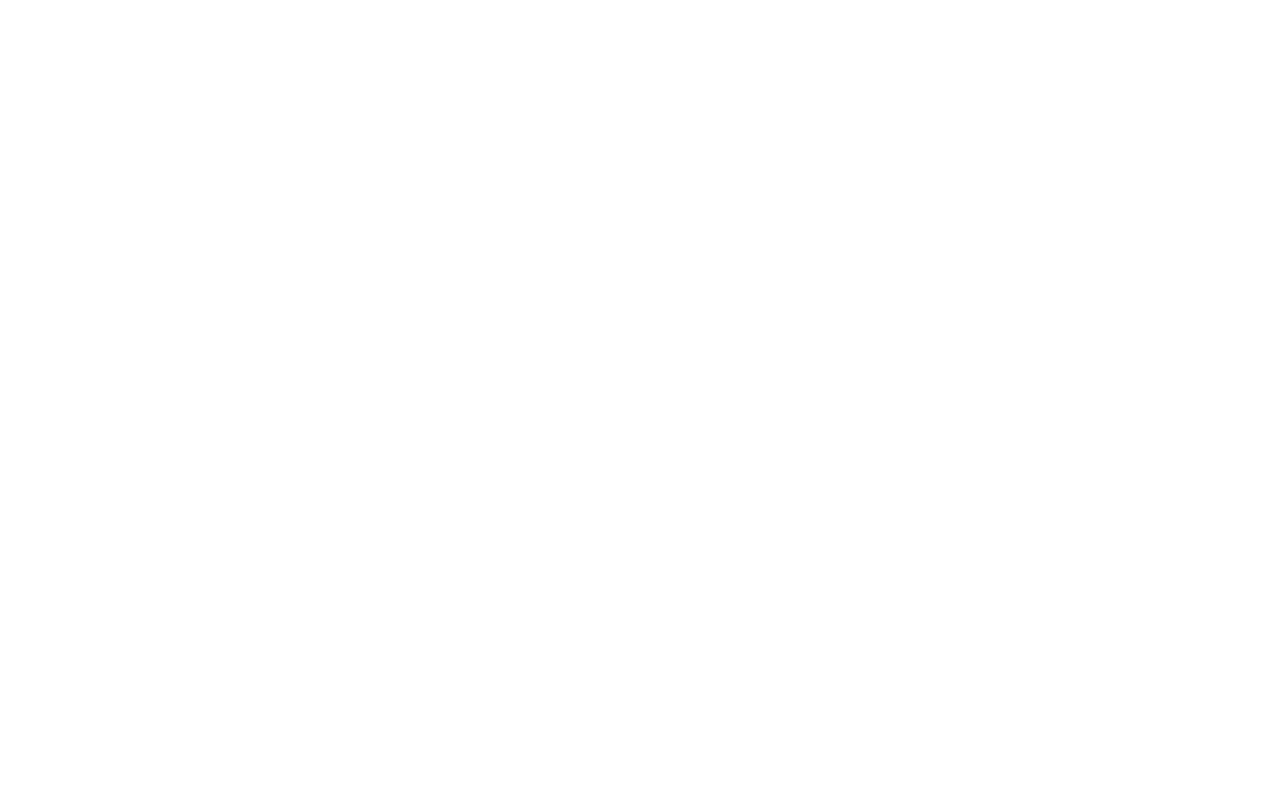
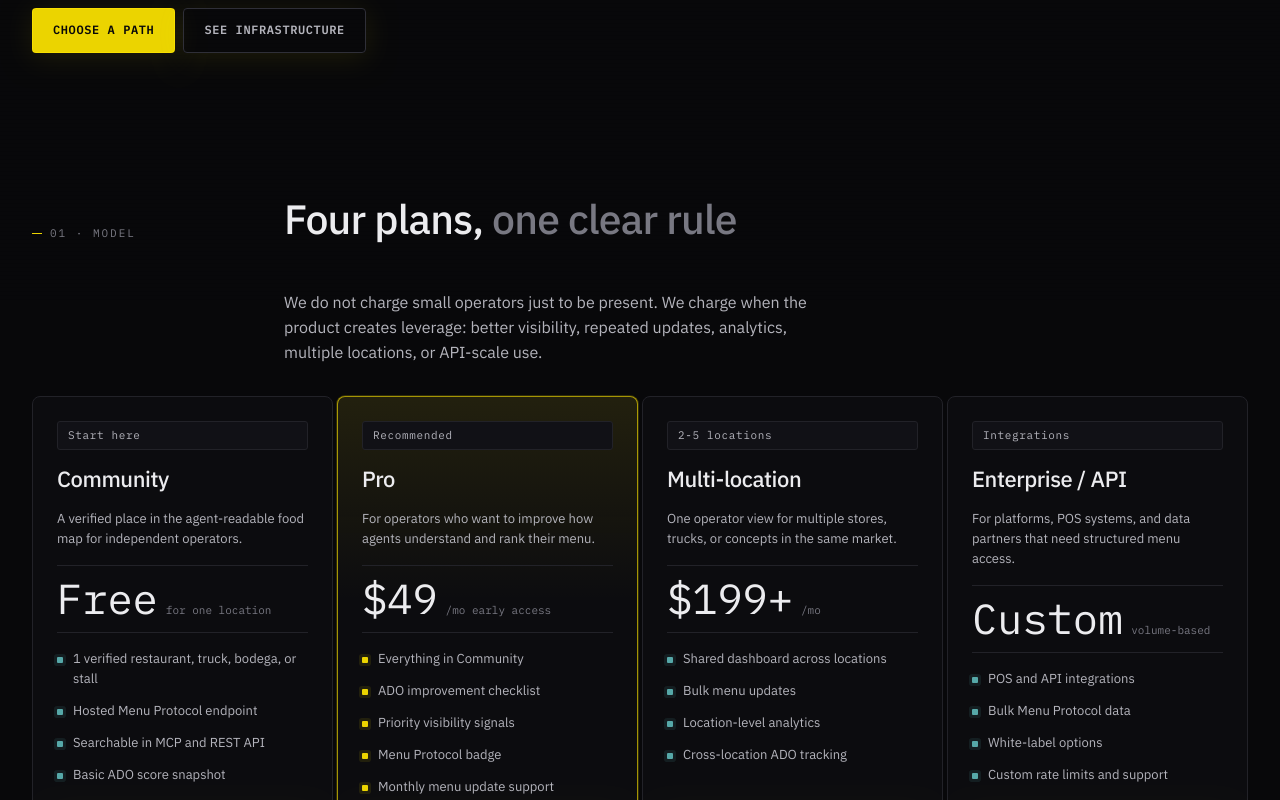
Before and after one commit to food-near-me/platform, a Next.js app in the folder apps/web/: page /pricing in a window 1280 px wide. Before the commit this address had no page. Shown: the part 500-1300 px from the top of the page. Before the commit the page ends 800 px from the top, so only its background shows below. Built offline with nearby package versions, Linux system fonts and the light colour scheme.

Commit message:
feat: add pricing page with tiered plans
Community (free), Pro, and Enterprise tiers with interest capture form.

```diff
--- /dev/null
+++ b/apps/web/app/pricing/page.tsx
@@ -0,0 +1,214 @@
+import type { Metadata } from "next";
+import Link from "next/link";
+import { PricingInterestForm } from "@/components/pricing-interest-form";
+import { SiteShell } from "@/components/site-shell";
+
+export const metadata: Metadata = {
+  title: "Pricing | foodnear.me",
+  description:
+    "Free verified listings for single-location operators. Paid plans for visibility, analytics, multi-location management, and API access.",
+};
+
+const plans = [
+  {
+    name: "Community",
+    price: "Free",
+    cadence: "for one location",
+    tag: "Start here",
+    description:
+      "A verified place in the agent-readable food map for independent operators.",
+    features: [
+      "1 verified restaurant, truck, bodega, or stall",
+      "Hosted Menu Protocol endpoint",
+      "Searchable in MCP and REST API",
+      "Basic ADO score snapshot",
+    ],
+    cta: "Claim free listing",
+    href: "#pricing-intake",
+  },
+  {
+    name: "Pro",
+    price: "$49",
+    cadence: "/mo early access",
+    tag: "Recommended",
+    description:
+      "For operators who want to improve how agents understand and rank their menu.",
+    features: [
+      "Everything in Community",
+      "ADO improvement checklist",
+      "Priority visibility signals",
+      "Menu Protocol badge",
+      "Monthly menu update support",
+    ],
+    cta: "Get Pro early access",
+    href: "#pricing-intake",
+    featured: true,
+  },
+  {
+    name: "Multi-location",
+    price: "$199+",
+    cadence: "/mo",
+    tag: "2-5 locations",
+    description:
+      "One operator view for multiple stores, trucks, or concepts in the same market.",
+    features: [
+      "Shared dashboard across locations",
+      "Bulk menu updates",
+      "Location-level analytics",
+      "Cross-location ADO tracking",
+    ],
+    cta: "Talk to us",
+    href: "#pricing-intake",
+  },
+  {
+    name: "Enterprise / API",
+    price: "Custom",
+    cadence: "volume-based",
+    tag: "Integrations",
+    description:
+      "For platforms, POS systems, and data partners that need structured menu access.",
+    features: [
+      "POS and API integrations",
+      "Bulk Menu Protocol data",
+      "White-label options",
+      "Custom rate limits and support",
+    ],
+    cta: "Contact us",
+    href: "mailto:api@foodnear.me?subject=Food%20Near%20Me%20Enterprise%20API",
+  },
+];
+
+export default function PricingPage() {
+  return (
+    <SiteShell
+      crumb="pricing"
+      mobileCtaHref="#pricing-intake"
+      mobileCtaLabel="Claim or upgrade"
+    >
+      <section className="hero pricing-hero">
+        <p className="eyebrow">
+          <span>pricing</span>
+          <span className="commit">free to exist · paid to win</span>
+        </p>
+        <h1>
+          Get on the map.
+          <br />
+          <span className="accent">Pay for advantage.</span>
+        </h1>
+        <p className="sub">
+          Single-location operators can publish a verified, agent-readable menu
+          for free. Paid plans unlock visibility, analytics, updates, and
+          multi-location control.
+        </p>
+        <div className="hero-actions">
+          <Link href="#pricing-intake" className="btn">
+            Choose a path
+          </Link>
+          <Link href="/" className="btn btn-ghost">
+            See infrastructure
+          </Link>
+        </div>
+      </section>
+
+      <section className="section">
+        <div className="section-head">
+          <p className="label">01 · model</p>
+          <h2>
+            Four plans, <em>one clear rule</em>
+          </h2>
+          <p className="lede">
+            We do not charge small operators just to be present. We charge when
+            the product creates leverage: better visibility, repeated updates,
+            analytics, multiple locations, or API-scale use.
+          </p>
+        </div>
+        <div className="section-body full">
+          <div className="pricing-grid">
+            {plans.map((plan) => (
+              <article
+                key={plan.name}
+                className={`pricing-card${plan.featured ? " featured" : ""}`}
+              >
+                <div className="pricing-card-top">
+                  <span className="tag">{plan.tag}</span>
+                  <h3>{plan.name}</h3>
+                  <p>{plan.description}</p>
+                </div>
+                <div className="price-line">
+                  <span className="price">{plan.price}</span>
+                  <span className="cadence">{plan.cadence}</span>
+                </div>
+                <ul>
+                  {plan.features.map((feature) => (
+                    <li key={feature}>{feature}</li>
+                  ))}
+                </ul>
+                <a
+                  href={plan.href}
+                  className={plan.featured ? "btn" : "btn btn-ghost"}
+                >
+                  {plan.cta}
+                </a>
+              </article>
+            ))}
+          </div>
+        </div>
+      </section>
+
+      <section className="section">
+        <div className="section-body full">
+          <div className="flow-strip">
+            <article className="flow-card before">
+              <p className="flow-label">
+                <span
+                  className="dot"
+                  style={{ background: "var(--warn)", boxShadow: "none" }}
+                  aria-hidden
+                />
+                Free layer
+              </p>
+              <p className="flow-path">
+                1 verified location · hosted menu.mp · searchable by agents
+              </p>
+            </article>
+            <article className="flow-card after">
+              <p className="flow-label">
+                <span className="dot live" aria-hidden />
+                Paid layer
+              </p>
+              <p className="flow-path">
+                Better ADO · analytics · updates · multi-location management ·
+                <span className="hl"> API scale</span>
+              </p>
+            </article>
+          </div>
+        </div>
+      </section>
+
+      <section className="section" id="pricing-intake">
+        <div className="section-head">
+          <p className="label">02 · onboarding</p>
+          <h2>
+            Pick the <em>right lane</em>
+          </h2>
+          <p className="lede">
+            Tell us which path fits your business. We will use this to route you
+            into free listing setup, Pro early access, multi-location onboarding,
+            or API/partner discussions.
+          </p>
+        </div>
+        <div className="section-body full">
+          <div className="launch-panel">
+            <div className="launch-tags">
+              <span className="tag">Community free</span>
+              <span className="tag">Pro $49 early</span>
+              <span className="tag">Multi-location $199+</span>
+              <span className="tag">Enterprise/API custom</span>
+            </div>
+            <PricingInterestForm />
+          </div>
+        </div>
+      </section>
+    </SiteShell>
+  );
+}
--- /dev/null
+++ b/apps/web/components/pricing-interest-form.tsx
@@ -0,0 +1,62 @@
+"use client";
+
+import { useState } from "react";
+import { LeadForm } from "./lead-form";
+
+const PLAN_OPTIONS = [
+  {
+    id: "community",
+    label: "Community",
+    help: "One free verified location.",
+  },
+  {
+    id: "pro",
+    label: "Pro early access",
+    help: "$49/mo during launch.",
+  },
+  {
+    id: "multi-location",
+    label: "Multi-location",
+    help: "Two to five locations.",
+  },
+  {
+    id: "enterprise-api",
+    label: "Enterprise / API",
+    help: "POS, bulk data, white-label.",
+  },
+] as const;
+
+export function PricingInterestForm() {
+  const [selectedPlan, setSelectedPlan] =
+    useState<(typeof PLAN_OPTIONS)[number]["id"]>("pro");
+
+  const activePlan = PLAN_OPTIONS.find((plan) => plan.id === selectedPlan)!;
+
+  return (
+    <div className="pricing-intake-grid">
+      <div className="plan-selector" aria-label="Select a pricing plan">
+        {PLAN_OPTIONS.map((plan) => (
+          <button
+            key={plan.id}
+            type="button"
+            className={plan.id === selectedPlan ? "active" : ""}
+            aria-pressed={plan.id === selectedPlan}
+            onClick={() => setSelectedPlan(plan.id)}
+          >
+            <span>{plan.label}</span>
+            <small>{plan.help}</small>
+          </button>
+        ))}
+      </div>
+
+      <LeadForm
+        source={`pricing:${selectedPlan}`}
+        submitLabel={
+          selectedPlan === "community" ? "Claim free listing" : "Request plan access"
+        }
+        note={`Selected: ${activePlan.label}. We will follow up with the right onboarding path.`}
+        successMessage="Plan interest captured. We will follow up with onboarding details."
+      />
+    </div>
+  );
+}
```
